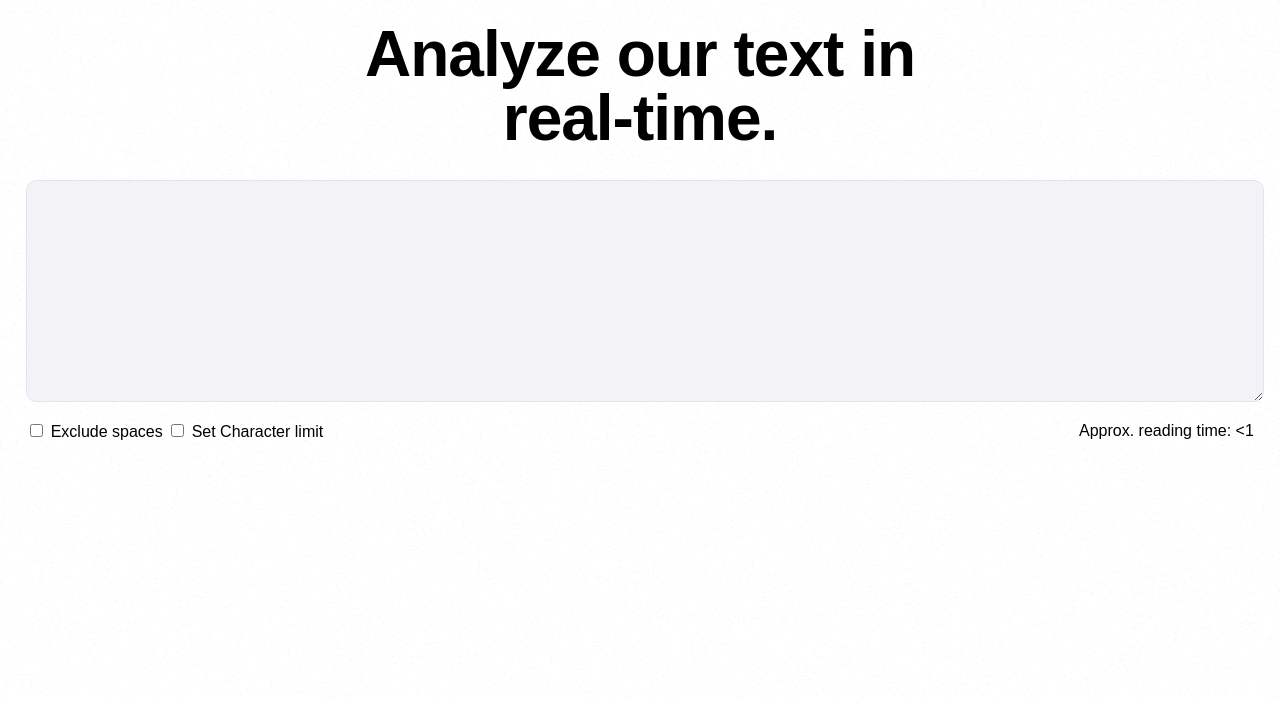
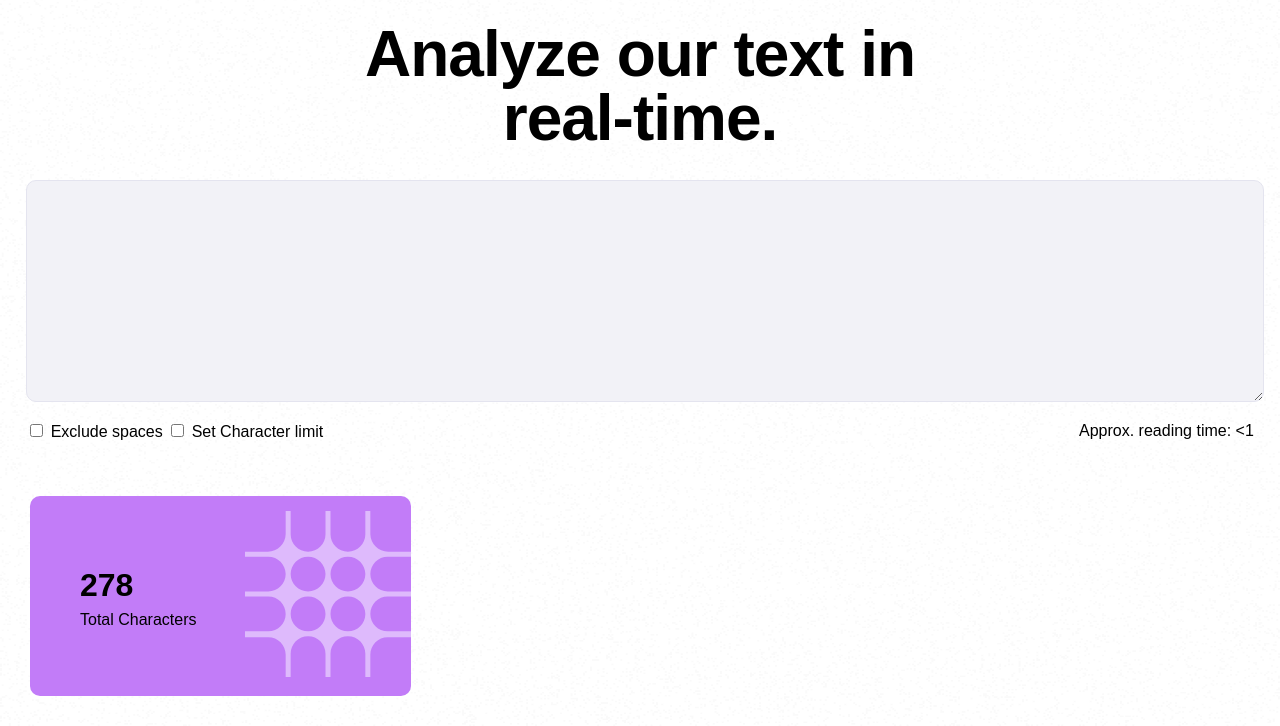
Before and after one commit to Proc3ssa/lab1-GTP, a plain HTML site: page index.html in a window 1280 px wide. Shown: the part 102-828 px from the top of the page. Before the commit the page ends 800 px from the top, so only its background shows below. Drawn offline with Linux system fonts and the light colour scheme; a web font is replaced by a local one.

Commit message:
on the info section

```diff
--- a/index.css
+++ b/index.css
@@ -73,6 +73,47 @@ body {
     background-color: red;
    }
 
+   .data{
+    width: 99%;
+    display: flex;
+    justify-content: space-between;
+    align-items: center;
+    align-self: center;
+    flex-wrap: wrap;
+   }
+
+   .data .sdata{
+    border-radius: 10px;
+    max-width:31%;
+    width: 31%;
+    height: 200px;
+    margin: 10px;
+    flex-grow: 0;
+    display: flex;
+    align-items: center;
+    justify-content: space-between;
+   }
+
+   .image, .sText{
+    width:50%;
+
+   }
+
+   .image img{
+    height: 100%;
+    width: 100%;
+   }
+   .sText{
+    height: 50%;
+    padding-left: 50px;
+   }
+   .sText p{
+    margin-top: -15px;
+   }
+
+
+
+
 
 
 
--- a/index.html
+++ b/index.html
@@ -47,6 +47,30 @@
  </div>
  <!-- charcters end -->
 
+ <!-- data  -->
+
+ <div class="data">
+
+  <div class="sdata" style="background-color: rgb(194,124,248);">
+
+    <div class="sText">
+      <h1>278</h1>
+      <p>Total Characters</p>
+    </div>
+
+    <div class="image">
+      <img src="./assets/images/pattern-character-count.svg" alt="">
+    </div>
+
+  </div>
+  <div class="sdata"></div>
+  <div class="sdata"></div>
+
+
+ </div>
+
+ <!-- data end  -->
+
 
 </body>
 </html>
```
